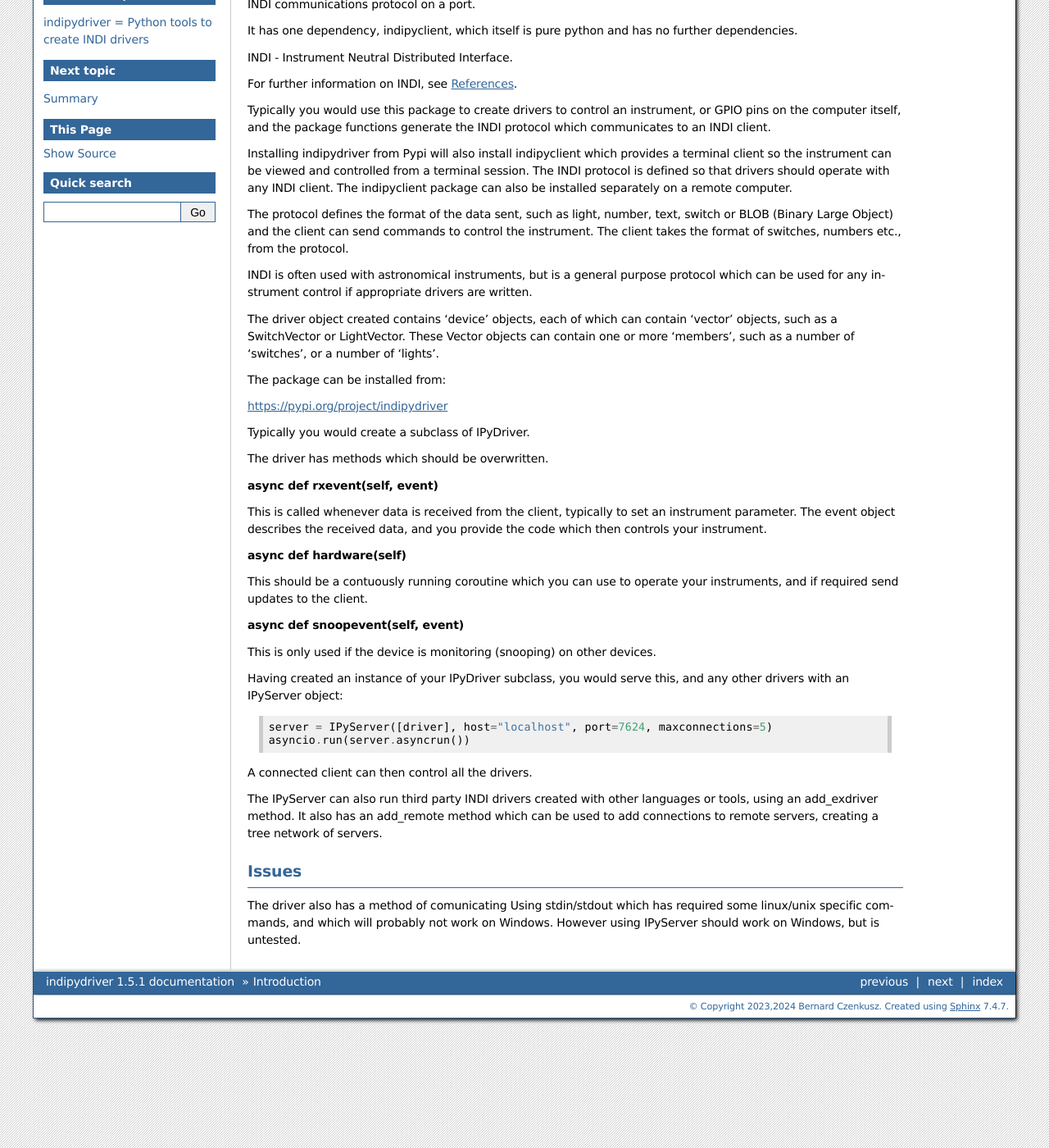
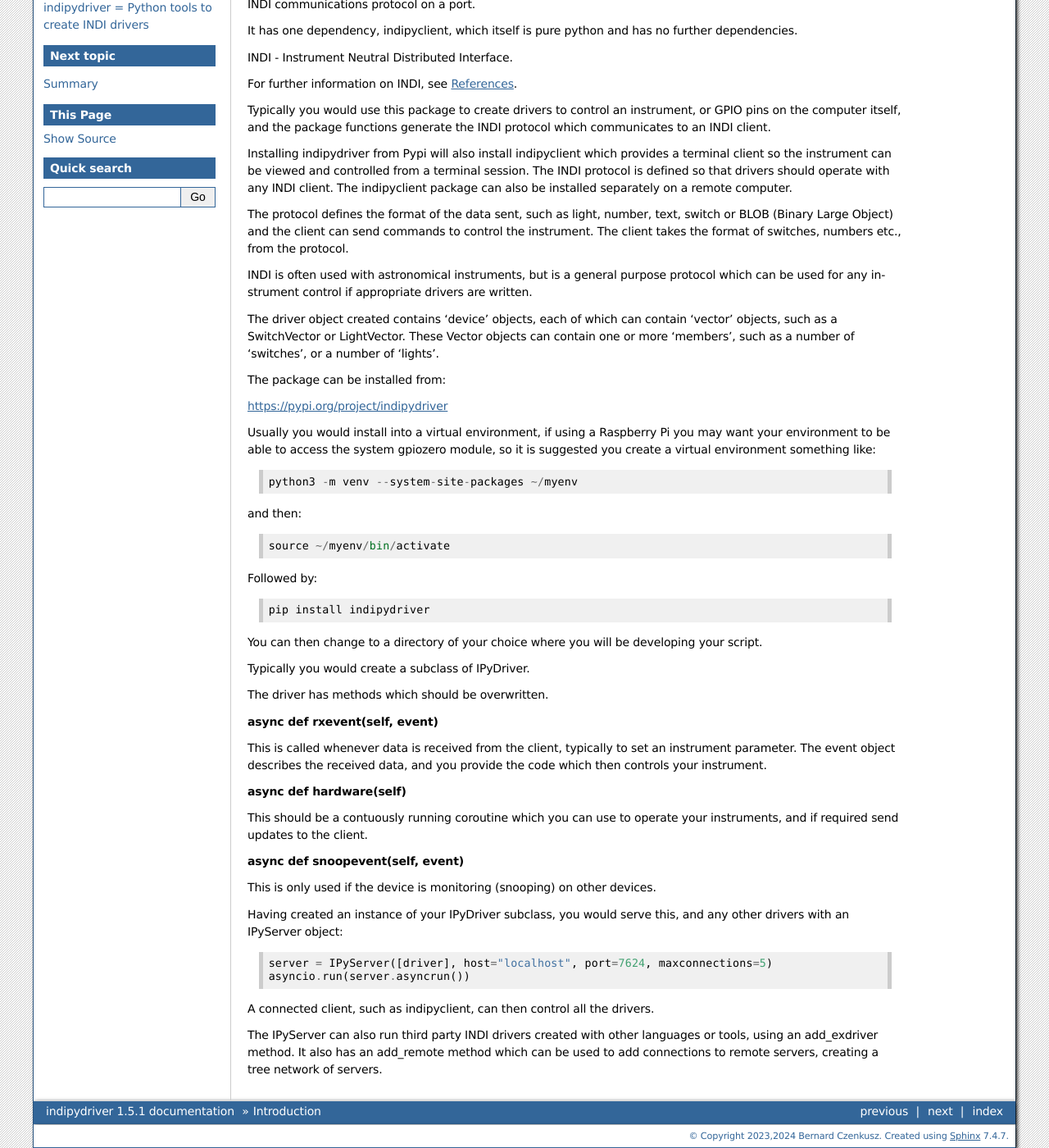
Before and after one commit to bernie-skipole/indipydriver, a Sphinx documentation site: the page built from docs/source/usage/introduction.rst, in a window 1280 px wide and 1400 px high, scrolled down 172 px. Shown: the whole window at 82% size. Built offline with Sphinx 7.4.7, drawn with Linux system fonts in a browser that asks for light colours.

Commit message:
led examples set with raspberry pi gpiozero commands

```diff
--- a/docs/source/usage/introduction.rst
+++ b/docs/source/usage/introduction.rst
@@ -27,6 +27,20 @@
 
 https://pypi.org/project/indipydriver
 
+Usually you would install into a virtual environment, if using a Raspberry Pi you may want your environment to be able to access the system gpiozero module, so it is suggested you create a virtual environment something like::
+
+    python3 -m venv --system-site-packages ~/myenv
+
+and then::
+
+    source ~/myenv/bin/activate
+
+Followed by::
+
+    pip install indipydriver
+
+You can then change to a directory of your choice where you will be developing your script.
+
 Typically you would create a subclass of IPyDriver.
 
 The driver has methods which should be overwritten.
@@ -48,12 +62,6 @@
     server = IPyServer([driver], host="localhost", port=7624, maxconnections=5)
     asyncio.run(server.asyncrun())
 
-A connected client can then control all the drivers.
+A connected client, such as indipyclient, can then control all the drivers.
 
 The IPyServer can also run third party INDI drivers created with other languages or tools, using an add_exdriver method. It also has an add_remote method which can be used to add connections to remote servers, creating a tree network of servers.
-
-
-Issues
-^^^^^^
-
-The driver also has a method of comunicating Using stdin/stdout which has required some linux/unix specific commands, and which will probably not work on Windows. However using IPyServer should work on Windows, but is untested.
--- a/docs/source/usage/summary.rst
+++ b/docs/source/usage/summary.rst
@@ -81,7 +81,7 @@
 
     ledvalue = event["ledmember"]
 
-Gets the value from the event, and sets the LED.
+Gets the value from the event, and is then used to set the LED.
 
 You should then set the vector's member "ledmember" to the new value, and await the vector's send_setVector() method, which sends it to the client, confirming that the led has changed state.
 
```
